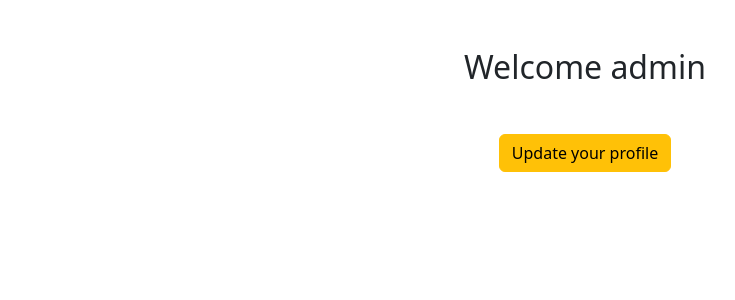
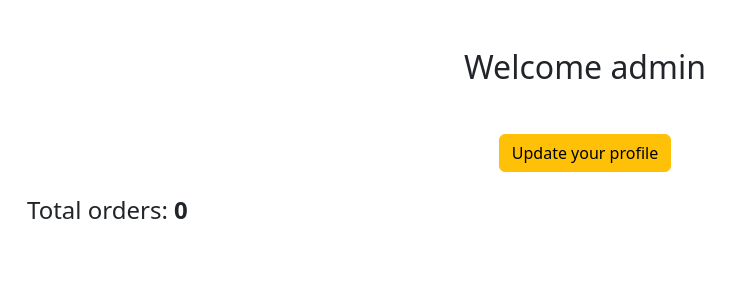
Before and after one commit to antusaha970/car-commerce-django-project, a Django app: page /profile/ in a window 1280 px wide. Shown: the part 57-357 px from the top of the page, without its empty margins (55-790 px from the left). Run offline with Django 5.2, Linux system fonts and the light colour scheme; a user stored in the database is signed in; data comes from the database, SQL or seed files in the repository; both versions use the stored data as it was after the commit.

Commit message:
added order functionality

```diff
--- a/car/admin.py
+++ b/car/admin.py
@@ -4,3 +4,4 @@ from . import models
 admin.site.register(models.Brand)
 admin.site.register(models.Car)
 admin.site.register(models.Comment)
+admin.site.register(models.Orders)
--- a/car/models.py
+++ b/car/models.py
@@ -40,3 +40,6 @@ class Orders(models.Model):
     user = models.ForeignKey(
         User, on_delete=models.CASCADE, related_name="user")
     car = models.ForeignKey(Car, on_delete=models.CASCADE, related_name="car")
+
+    def __str__(self) -> str:
+        return f"{self.user.username} - {self.car.title}"
--- a/car/templates/profile.html
+++ b/car/templates/profile.html
@@ -7,5 +7,29 @@
                 <button class="btn btn-warning">Update your profile</button>
             </a>
         </div>
+        <div>
+            <h4 class="my-4">
+                Total orders: <b>{{ orders|length }}</b>
+                <div class="row mt-5 g-3">
+                    {% for order in orders %}
+                        <div class="col-12 col-md-4">
+                            <div class="card">
+                                <img src="{{ order.car.image.url }}" class="card-img-top" alt="...">
+                                <div class="card-body">
+                                    <h5 class="card-title">{{ order.car.title }}</h5>
+                                    <p class="mb-0">
+                                        Price: <i><b>${{ order.car.price }}</b></i>
+                                    </p>
+                                    <p>
+                                        Brand: <i><b>{{ order.car.brand.name }}</b></i>
+                                    </p>
+                                    <p class="bg-dark-subtle text-muted py-2 rounded text-center">Status: pending</p>
+                                </div>
+                            </div>
+                        </div>
+                    {% endfor %}
+                </div>
+            </h4>
+        </div>
     </section>
 {% endblock mainContent %}
--- a/car/urls.py
+++ b/car/urls.py
@@ -9,4 +9,5 @@ urlpatterns = [
     path('profile/', views.ProfileView.as_view(), name="profile"),
     path('filter/<int:brand>/', views.HomePage.as_view(), name="brand_filter"),
     path('car/<int:pk>/', views.CarDetailView.as_view(), name="car_detail"),
+    path('car/order/<int:pk>/', views.CarDetailView.as_view(), name="car_detail"),
 ]
--- a/car/views.py
+++ b/car/views.py
@@ -4,7 +4,7 @@ from django.contrib.auth.views import LogoutView, LoginView
 from django.contrib.auth.models import User
 from django.urls import reverse_lazy
 from django.contrib.auth import authenticate, login
-from .models import Car, Brand
+from .models import Car, Brand, Orders
 from .forms import SignUpForm, UpdateUserForm
 # Create your views here.
 
@@ -64,6 +64,14 @@ class UpdateUserView(UpdateView):
 class ProfileView(TemplateView):
     template_name = "profile.html"
 
+    def get_context_data(self, **kwargs):
+        context = super().get_context_data(**kwargs)
+        logged_in_user = self.request.user
+        user = User.objects.get(username=logged_in_user)
+        orders = Orders.objects.filter(user=user)
+        context["orders"] = orders
+        return context
+
 
 class HomePage(ListView):
     model = Car
@@ -74,6 +82,7 @@ class HomePage(ListView):
         brand = self.kwargs.get('brand')
         if brand is not None:
             q = Car.objects.filter(brand__id=brand)
+
         return q
 
     def get_context_data(self, **kwargs):
@@ -91,3 +100,18 @@ class CarDetailView(DetailView):
         context = super().get_context_data(**kwargs)
         context["data"] = context['object']
         return context
+
+    def post(self, request, *args, **kwargs):
+        car_id = self.kwargs.get('pk')
+        logged_in_user = self.request.user
+
+        car = Car.objects.get(pk=car_id)
+        user = User.objects.get(username=logged_in_user)
+
+        order = Orders(user=user, car=car)
+        order.save()
+
+        car.quantity = car.quantity - 1
+        car.save()
+
+        return self.get(self.request)
```
Also changed, not shown: car/templates/carDetails.html (+4 -3 lines), car/migrations/0003_orders.py (added), db.sqlite3.
